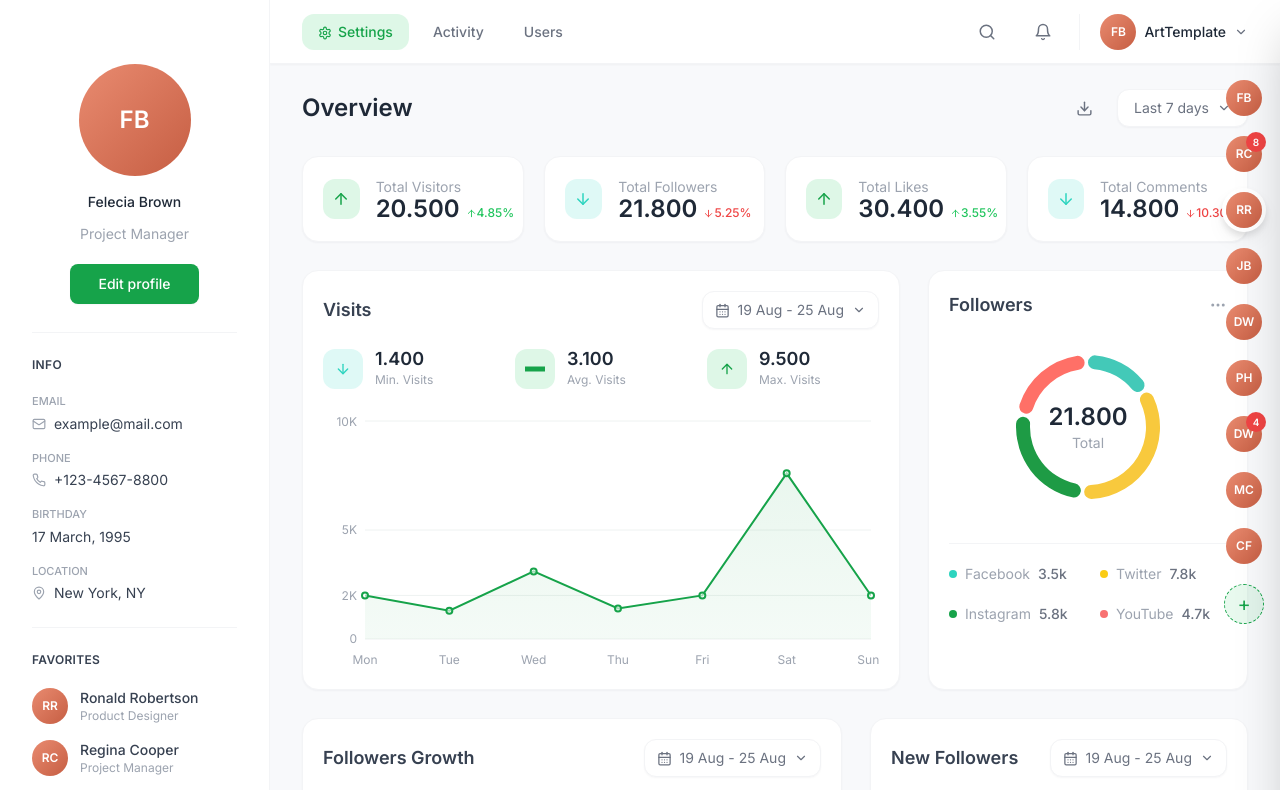
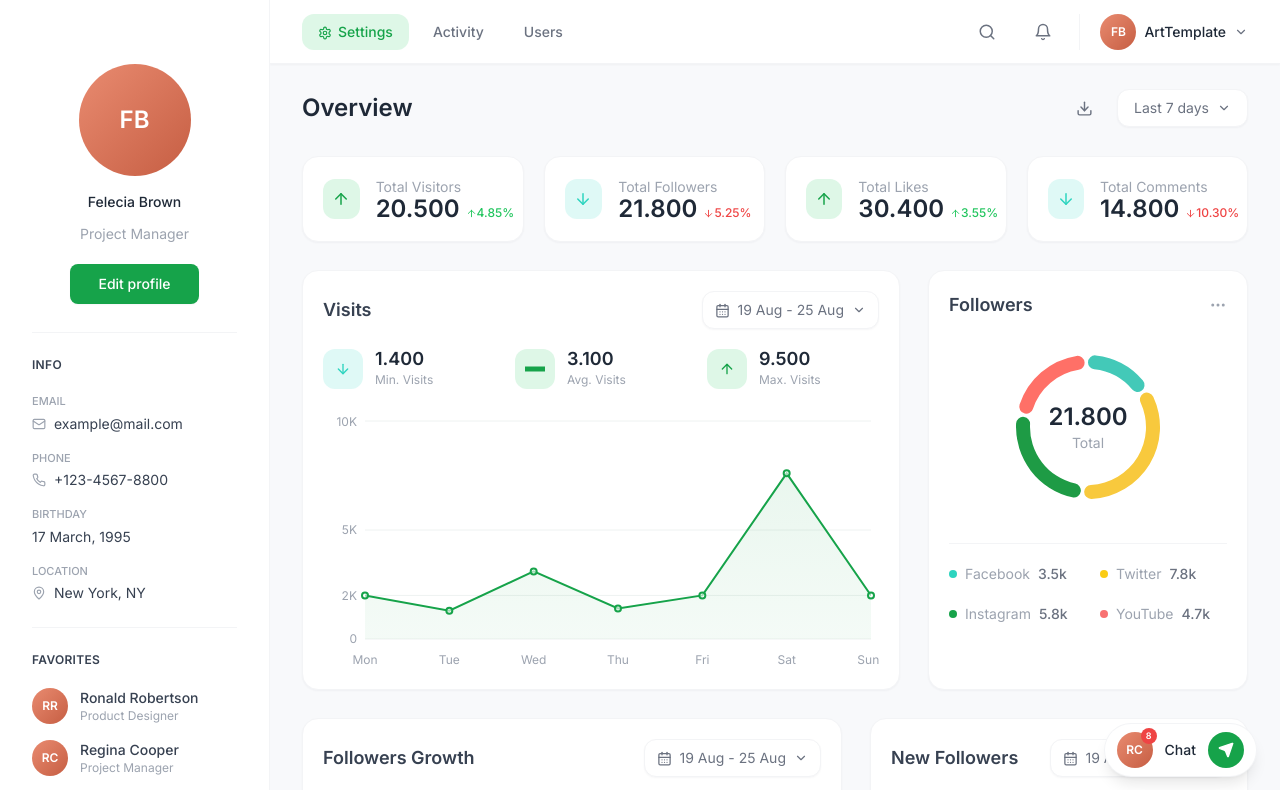
Before and after one commit to Abi1261999/completecollabration, a React (Vite) app: page /arttemplate in a window 1280 px wide. Shown: the top 790 px of the page. Built offline with nearby package versions, Linux system fonts and the light colour scheme.

Commit message:
Make ArtTemplate chat a bottom widget
Co-authored-by: Abi1261999 <Abi1261999@users.noreply.github.com>

```diff
--- a/src/pages/ArtTemplate.jsx
+++ b/src/pages/ArtTemplate.jsx
@@ -117,6 +117,31 @@ export default function ArtTemplate() {
   const [activeTab, setActiveTab] = useState('Settings')
   const [sidebarOpen, setSidebarOpen] = useState(false)
   const [chatOpen, setChatOpen] = useState(false)
+  const [messages, setMessages] = useState(chatMessages)
+  const [chatDraft, setChatDraft] = useState('')
+
+  const handleSendMessage = () => {
+    const text = chatDraft.trim()
+
+    if (!text) {
+      return
+    }
+
+    const time = new Intl.DateTimeFormat('en', {
+      hour: '2-digit',
+      minute: '2-digit',
+      hour12: true,
+    })
+      .format(new Date())
+      .toLowerCase()
+      .replace(' ', '')
+
+    setMessages((currentMessages) => [
+      ...currentMessages,
+      { text, time, side: 'right', green: true },
+    ])
+    setChatDraft('')
+  }
 
   return (
     <div className="min-h-screen bg-ink-50 text-ink-900">
@@ -137,8 +162,15 @@ export default function ArtTemplate() {
       ) : null}
 
       <ProfileSidebar open={sidebarOpen} onClose={() => setSidebarOpen(false)} />
-      <ChatLauncher onOpen={() => setChatOpen(true)} />
-      <ChatDrawer open={chatOpen} onClose={() => setChatOpen(false)} />
+      <ChatLauncher open={chatOpen} onOpen={() => setChatOpen(true)} />
+      <ChatDrawer
+        open={chatOpen}
+        messages={messages}
+        draft={chatDraft}
+        onDraftChange={setChatDraft}
+        onSend={handleSendMessage}
+        onClose={() => setChatOpen(false)}
+      />
 
       <div className="min-h-screen lg:pl-[270px]">
         <ArtTemplateHeader activeTab={activeTab} onTabChange={setActiveTab} />
@@ -265,54 +297,37 @@ function ProfileSidebar({ open, onClose }) {
   )
 }
 
-function ChatLauncher({ onOpen }) {
+function ChatLauncher({ open, onOpen }) {
+  if (open) {
+    return null
+  }
+
   return (
-    <>
     <button
       type="button"
       onClick={onOpen}
-        className="fixed bottom-5 right-5 z-30 flex h-12 w-12 items-center justify-center rounded-full bg-brand-dark text-white shadow-lg hover:bg-brand-green lg:hidden"
+      className="fixed bottom-6 right-6 z-30 flex items-center gap-3 rounded-full bg-white px-3 py-2 text-sm font-medium text-ink-900 shadow-lg ring-1 ring-ink-100 hover:bg-ink-50"
       aria-label="Open chat"
     >
-        <Send size={18} fill="currentColor" />
+      <span className="relative">
+        <Avatar name="Regina Cooper" size="sm" />
+        <span className="absolute -right-1 -top-1 flex h-4 min-w-4 items-center justify-center rounded-full bg-danger px-1 text-[9px] font-semibold text-white">
+          8
+        </span>
+      </span>
+      <span className="hidden sm:inline">Chat</span>
+      <span className="flex h-9 w-9 items-center justify-center rounded-full bg-brand-dark text-white">
+        <Send size={16} fill="currentColor" />
+      </span>
     </button>
-      <aside className="fixed right-3 top-20 z-30 hidden w-12 flex-col items-center gap-5 lg:flex">
-        {chatContacts.map((contact) => (
-          <button
-            key={contact.name}
-            type="button"
-            onClick={onOpen}
-            className={`relative rounded-full transition-transform hover:scale-105 ${
-              contact.active ? 'ring-4 ring-white drop-shadow-lg' : ''
-            }`}
-            aria-label={`Open chat with ${contact.name}`}
-          >
-            <Avatar name={contact.name} size="sm" />
-            {contact.badge ? (
-              <span className="absolute -right-1 -top-1 flex h-5 min-w-5 items-center justify-center rounded-full bg-danger px-1 text-[10px] font-semibold text-white">
-                {contact.badge}
-              </span>
-            ) : null}
-          </button>
-        ))}
-        <button
-          type="button"
-          onClick={onOpen}
-          className="flex h-10 w-10 items-center justify-center rounded-full border border-dashed border-brand-dark bg-brand-green/10 text-xl leading-none text-brand-dark hover:bg-brand-green/20"
-          aria-label="Start new chat"
-        >
-          +
-        </button>
-      </aside>
-    </>
   )
 }
 
-function ChatDrawer({ open, onClose }) {
+function ChatDrawer({ open, messages, draft, onDraftChange, onSend, onClose }) {
   return (
     <aside
-      className={`fixed right-0 top-0 z-50 flex h-screen w-full max-w-[492px] flex-col bg-white shadow-2xl transition-transform duration-300 lg:h-[1173px] ${
-        open ? 'translate-x-0' : 'translate-x-full'
+      className={`fixed bottom-6 right-6 z-50 flex h-[min(760px,calc(100vh-3rem))] w-[calc(100vw-3rem)] max-w-[492px] flex-col overflow-hidden rounded-xl2 bg-white shadow-2xl ring-1 ring-ink-100 transition-all duration-300 ${
+        open ? 'translate-y-0 opacity-100' : 'pointer-events-none translate-y-6 opacity-0'
       }`}
       aria-hidden={!open}
     >
@@ -337,7 +352,7 @@ function ChatDrawer({ open, onClose }) {
         <div className="flex min-w-0 flex-col">
           <div className="flex-1 overflow-y-auto px-6 py-7">
             <div className="space-y-6">
-              {chatMessages.map((message, index) =>
+              {messages.map((message, index) =>
                 message.day ? (
                   <div key={message.day} className="flex items-center gap-4 py-2">
                     <span className="h-px flex-1 bg-ink-100" />
@@ -356,12 +371,17 @@ function ChatDrawer({ open, onClose }) {
 
           <form
             className="flex items-center gap-3 border-t border-ink-100 px-5 py-4"
-            onSubmit={(event) => event.preventDefault()}
+            onSubmit={(event) => {
+              event.preventDefault()
+              onSend()
+            }}
           >
             <button type="button" className="text-ink-400 hover:text-ink-700" aria-label="Attach file">
               <Paperclip size={18} />
             </button>
             <input
+              value={draft}
+              onChange={(event) => onDraftChange(event.target.value)}
               className="min-w-0 flex-1 bg-transparent text-sm text-ink-700 outline-none placeholder:text-ink-400"
               placeholder="Type a message"
             />
```
Lines whose indentation alone changed are shown as unchanged.
